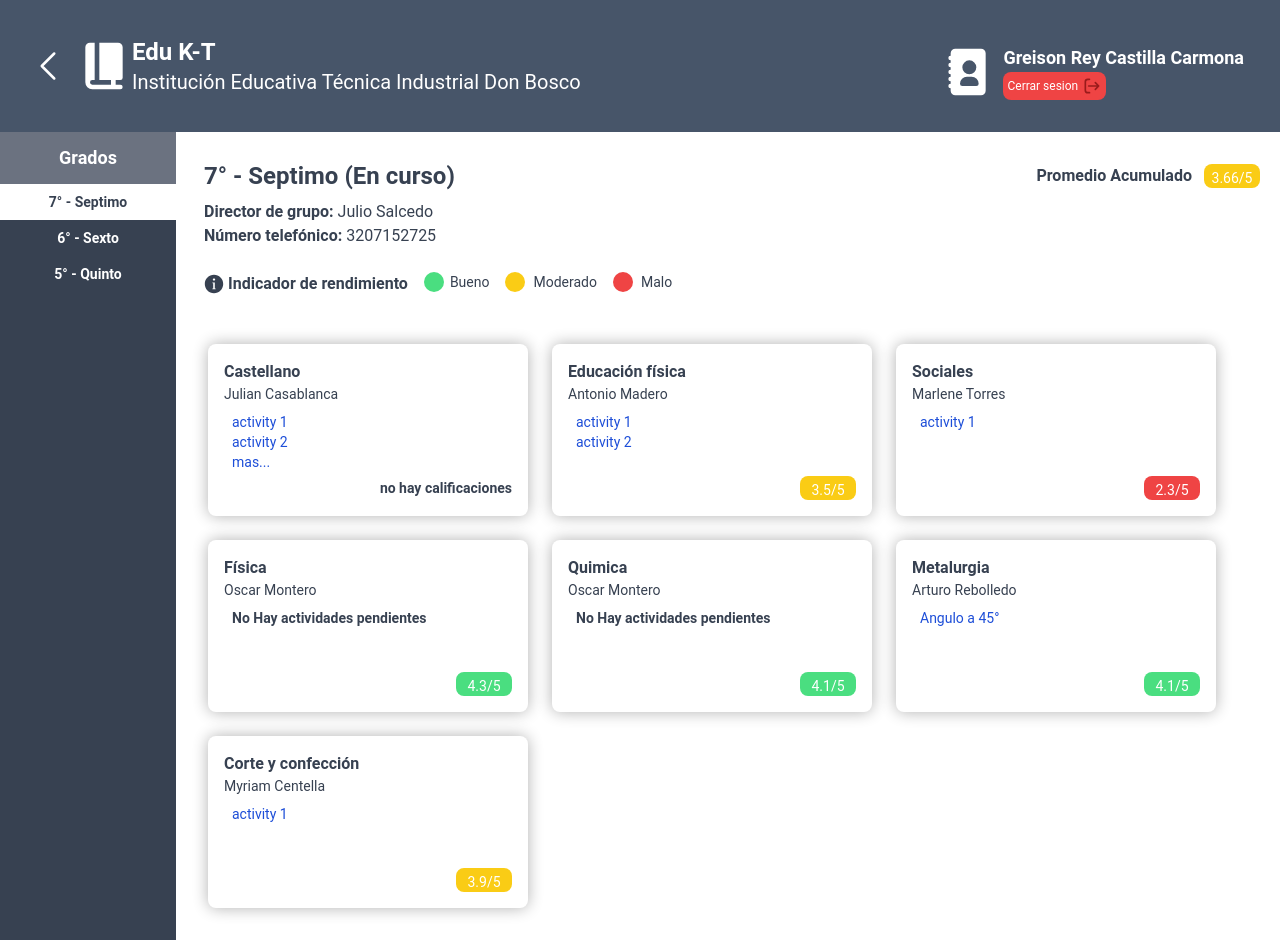
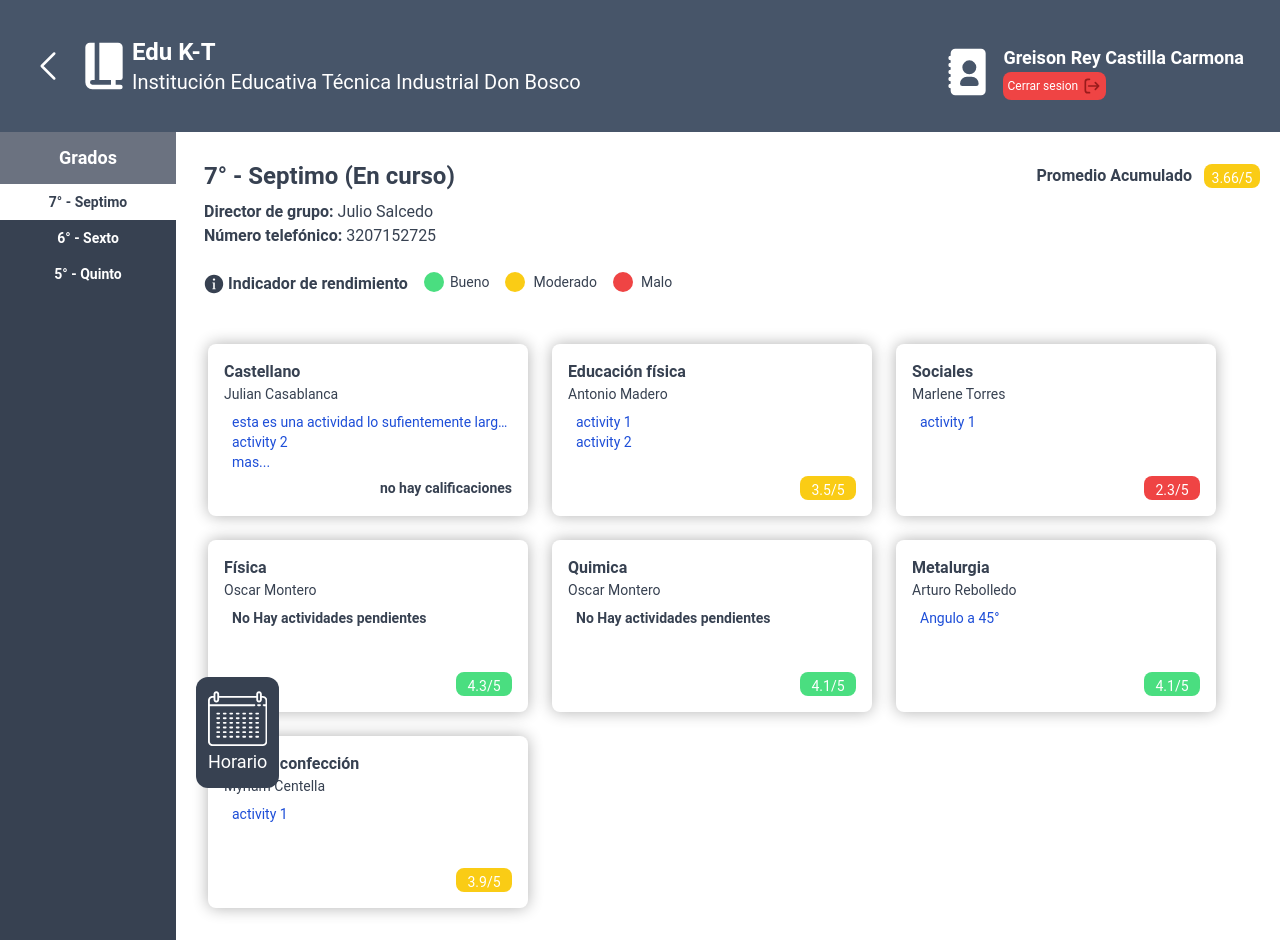
Before and after one commit to GreisonCastilla/Edu-K-T, a Vue app: page / in a window 1280 px wide. Built offline with nearby package versions, Linux system fonts and the light colour scheme.

Commit message:
add floatButton

```diff
--- a/src/App.vue
+++ b/src/App.vue
@@ -5,6 +5,7 @@
     import SideBar from './components/SideBar.vue';
     import Hero from './components/Hero.vue';
     import HeaderMain from './components/HeaderMain.vue';
+    import FloatButton from './components/FloatButton.vue';
 
     import { actualGrade } from './composables/useGrades';
     import { showSideBar } from './composables/useSideBar';
@@ -30,7 +31,7 @@
                     <CardCourse :course="course" v-for="course in data[actualGrade].courses" :key="course">
                     </CardCourse>
                 </div>
-
+                <FloatButton></FloatButton>
             </div>
 
 
--- a/src/components/Cardcourse/CardCourse.vue
+++ b/src/components/Cardcourse/CardCourse.vue
@@ -30,14 +30,16 @@
 
       <div class="activities min-h-16 mt-2 ml-2 bg-white grow z-11">
         <div v-if="course.activities.length>2"  class="flex-col ">
-          <p @click.stop.prevent="redirecctionActivity" class="text-blue-700 text-sm hover:translate-x-3 transition ease-in-out duration-300 " v-for="activity in 2" :key="activity">
+          <p @click.stop.prevent="redirecctionActivity" class="truncate text-blue-700 text-sm hover:translate-x-3 transition ease-in-out duration-300 "
+          v-for="activity in 2" :key="activity">
           {{ course.activities[activity-1] }}
           </p>
           <p @click.stop.prevent="redirecction" class="text-blue-700 text-sm hover:translate-x-3 transition ease-in-out duration-300">mas...</p>
         </div>
 
         <div v-else-if="course.activities.length>=1">
-          <p @click.stop.prevent="redirecctionActivity" class="text-blue-700 text-sm hover:translate-x-3 transition ease-in-out duration-300" v-for="activity in course.activities" :key="activity">
+          <p @click.stop.prevent="redirecctionActivity" class="truncate text-blue-700 text-sm hover:translate-x-3 transition ease-in-out duration-300"
+          v-for="activity in course.activities" :key="activity">
           {{ activity }}
           </p>
         </div>
--- a/src/components/FloatButton.vue
+++ b/src/components/FloatButton.vue
@@ -0,0 +1,57 @@
+<script setup>
+
+</script>
+
+<template>
+    <div class=" cursor-pointer fixed z-10 bottom-3 left-auto p-3 rounded-xl bg-gray-700 hover:bg-white group transition-all duration-500 ease-in-out hover:border-2 hover:border-gray-700">
+
+    <svg version="1.1" id="Capa_1" xmlns="http://www.w3.org/2000/svg" class="fill-white group-hover:fill-gray-700" xmlns:xlink="http://www.w3.org/1999/xlink" x="0px" y="0px" viewBox="0 0 512 512" style="enable-background:new 0 0 512 512;" xml:space="preserve"><g>
+        <path d="M472,60h-8V44c0-13.234-10.766-24-24-24s-24,10.766-24,24v16H96V44c0-13.234-10.766-24-24-24S48,30.766,48,44v16h-8 C17.944,60,0,77.944,0,100v352c0,22.056,17.944,40,40,40h432c22.056,0,40-17.944,40-40V100C512,77.944,494.056,60,472,60z M432,44 c0-4.411,3.589-8,8-8s8,3.589,8,8v23.981c0,0.007-0.001,0.013-0.001,0.019S448,68.013,448,68.019V92c0,4.411-3.589,8-8,8 s-8-3.589-8-8V44z M72,36c4.411,0,8,3.589,8,8v48c0,4.411-3.589,8-8,8s-8-3.589-8-8V68.01c0-0.003,0-0.007,0-0.01s0-0.006,0-0.01 V44C64,39.589,67.589,36,72,36z M472,476H40c-13.234,0-24-10.766-24-24V148h384c4.418,0,8-3.582,8-8s-3.582-8-8-8H16v-32 c0-13.234,10.766-24,24-24h8v16c0,13.234,10.766,24,24,24s24-10.766,24-24V76h320v16c0,13.234,10.766,24,24,24s24-10.766,24-24V76 h8c13.234,0,24,10.766,24,24v32h-16c-4.418,0-8,3.582-8,8s3.582,8,8,8h16v304C496,465.234,485.234,476,472,476z"/>
+        <path d="M448,132h-16c-4.418,0-8,3.582-8,8s3.582,8,8,8h16c4.418,0,8-3.582,8-8S452.418,132,448,132z"/>
+        <path d="M264,204h-16c-4.418,0-8,3.582-8,8s3.582,8,8,8h16c4.418,0,8-3.582,8-8S268.418,204,264,204z"/>
+        <path d="M264,244h-16c-4.418,0-8,3.582-8,8s3.582,8,8,8h16c4.418,0,8-3.582,8-8S268.418,244,264,244z"/>
+        <path d="M264,284h-16c-4.418,0-8,3.582-8,8s3.582,8,8,8h16c4.418,0,8-3.582,8-8S268.418,284,264,284z"/>
+        <path d="M264,324h-16c-4.418,0-8,3.582-8,8s3.582,8,8,8h16c4.418,0,8-3.582,8-8S268.418,324,264,324z"/>
+        <path d="M264,364h-16c-4.418,0-8,3.582-8,8s3.582,8,8,8h16c4.418,0,8-3.582,8-8S268.418,364,264,364z"/>
+        <path d="M264,404h-16c-4.418,0-8,3.582-8,8s3.582,8,8,8h16c4.418,0,8-3.582,8-8S268.418,404,264,404z"/>
+        <path d="M320,204h-16c-4.418,0-8,3.582-8,8s3.582,8,8,8h16c4.418,0,8-3.582,8-8S324.418,204,320,204z"/>
+        <path d="M320,244h-16c-4.418,0-8,3.582-8,8s3.582,8,8,8h16c4.418,0,8-3.582,8-8S324.418,244,320,244z"/>
+        <path d="M320,284h-16c-4.418,0-8,3.582-8,8s3.582,8,8,8h16c4.418,0,8-3.582,8-8S324.418,284,320,284z"/>
+        <path d="M320,324h-16c-4.418,0-8,3.582-8,8s3.582,8,8,8h16c4.418,0,8-3.582,8-8S324.418,324,320,324z"/>
+        <path d="M320,364h-16c-4.418,0-8,3.582-8,8s3.582,8,8,8h16c4.418,0,8-3.582,8-8S324.418,364,320,364z"/>
+        <path d="M320,404h-16c-4.418,0-8,3.582-8,8s3.582,8,8,8h16c4.418,0,8-3.582,8-8S324.418,404,320,404z"/>
+        <path d="M208,204h-16c-4.418,0-8,3.582-8,8s3.582,8,8,8h16c4.418,0,8-3.582,8-8S212.418,204,208,204z"/>
+        <path d="M208,244h-16c-4.418,0-8,3.582-8,8s3.582,8,8,8h16c4.418,0,8-3.582,8-8S212.418,244,208,244z"/>
+        <path d="M208,284h-16c-4.418,0-8,3.582-8,8s3.582,8,8,8h16c4.418,0,8-3.582,8-8S212.418,284,208,284z"/>
+        <path d="M208,324h-16c-4.418,0-8,3.582-8,8s3.582,8,8,8h16c4.418,0,8-3.582,8-8S212.418,324,208,324z"/>
+        <path d="M208,364h-16c-4.418,0-8,3.582-8,8s3.582,8,8,8h16c4.418,0,8-3.582,8-8S212.418,364,208,364z"/>
+        <path d="M208,404h-16c-4.418,0-8,3.582-8,8s3.582,8,8,8h16c4.418,0,8-3.582,8-8S212.418,404,208,404z"/>
+        <path d="M152,204h-16c-4.418,0-8,3.582-8,8s3.582,8,8,8h16c4.418,0,8-3.582,8-8S156.418,204,152,204z"/>
+        <path d="M152,244h-16c-4.418,0-8,3.582-8,8s3.582,8,8,8h16c4.418,0,8-3.582,8-8S156.418,244,152,244z"/>
+        <path d="M152,284h-16c-4.418,0-8,3.582-8,8s3.582,8,8,8h16c4.418,0,8-3.582,8-8S156.418,284,152,284z"/>
+        <path d="M152,324h-16c-4.418,0-8,3.582-8,8s3.582,8,8,8h16c4.418,0,8-3.582,8-8S156.418,324,152,324z"/>
+        <path d="M152,364h-16c-4.418,0-8,3.582-8,8s3.582,8,8,8h16c4.418,0,8-3.582,8-8S156.418,364,152,364z"/>
+        <path d="M152,404h-16c-4.418,0-8,3.582-8,8s3.582,8,8,8h16c4.418,0,8-3.582,8-8S156.418,404,152,404z"/>
+        <path d="M376,204h-16c-4.418,0-8,3.582-8,8s3.582,8,8,8h16c4.418,0,8-3.582,8-8S380.418,204,376,204z"/>
+        <path d="M376,244h-16c-4.418,0-8,3.582-8,8s3.582,8,8,8h16c4.418,0,8-3.582,8-8S380.418,244,376,244z"/>
+        <path d="M376,284h-16c-4.418,0-8,3.582-8,8s3.582,8,8,8h16c4.418,0,8-3.582,8-8S380.418,284,376,284z"/>
+        <path d="M376,324h-16c-4.418,0-8,3.582-8,8s3.582,8,8,8h16c4.418,0,8-3.582,8-8S380.418,324,376,324z"/>
+        <path d="M376,364h-16c-4.418,0-8,3.582-8,8s3.582,8,8,8h16c4.418,0,8-3.582,8-8S380.418,364,376,364z"/>
+        <path d="M376,404h-16c-4.418,0-8,3.582-8,8s3.582,8,8,8h16c4.418,0,8-3.582,8-8S380.418,404,376,404z"/>
+        <path d="M432,204h-16c-4.418,0-8,3.582-8,8s3.582,8,8,8h16c4.418,0,8-3.582,8-8S436.418,204,432,204z"/>
+        <path d="M432,244h-16c-4.418,0-8,3.582-8,8s3.582,8,8,8h16c4.418,0,8-3.582,8-8S436.418,244,432,244z"/>
+        <path d="M432,284h-16c-4.418,0-8,3.582-8,8s3.582,8,8,8h16c4.418,0,8-3.582,8-8S436.418,284,432,284z"/>
+        <path d="M432,324h-16c-4.418,0-8,3.582-8,8s3.582,8,8,8h16c4.418,0,8-3.582,8-8S436.418,324,432,324z"/>
+        <path d="M432,364h-16c-4.418,0-8,3.582-8,8s3.582,8,8,8h16c4.418,0,8-3.582,8-8S436.418,364,432,364z"/>
+        <path d="M432,404h-16c-4.418,0-8,3.582-8,8s3.582,8,8,8h16c4.418,0,8-3.582,8-8S436.418,404,432,404z"/>
+        <path d="M96,204H80c-4.418,0-8,3.582-8,8s3.582,8,8,8h16c4.418,0,8-3.582,8-8S100.418,204,96,204z"/>
+        <path d="M96,244H80c-4.418,0-8,3.582-8,8s3.582,8,8,8h16c4.418,0,8-3.582,8-8S100.418,244,96,244z"/>
+        <path d="M96,284H80c-4.418,0-8,3.582-8,8s3.582,8,8,8h16c4.418,0,8-3.582,8-8S100.418,284,96,284z"/>
+        <path d="M96,324H80c-4.418,0-8,3.582-8,8s3.582,8,8,8h16c4.418,0,8-3.582,8-8S100.418,324,96,324z"/>
+        <path d="M96,364H80c-4.418,0-8,3.582-8,8s3.582,8,8,8h16c4.418,0,8-3.582,8-8S100.418,364,96,364z"/>
+        <path d="M96,404H80c-4.418,0-8,3.582-8,8s3.582,8,8,8h16c4.418,0,8-3.582,8-8S100.418,404,96,404z"/></g>
+    </svg>
+
+        <p class="text-lg text-white group-hover:text-gray-700  ">Horario</p>
+    </div>
+</template>
--- a/src/courses.json
+++ b/src/courses.json
@@ -11,7 +11,7 @@
         "name": "Castellano",
         "teacher": "Julian Casablanca",
         "activities": [
-          "activity 1",
+          "esta es una actividad lo sufientemente larga como para que no aparezca completamente en el div",
           "activity 2",
           "activity 2",
           "activity 2",
```
